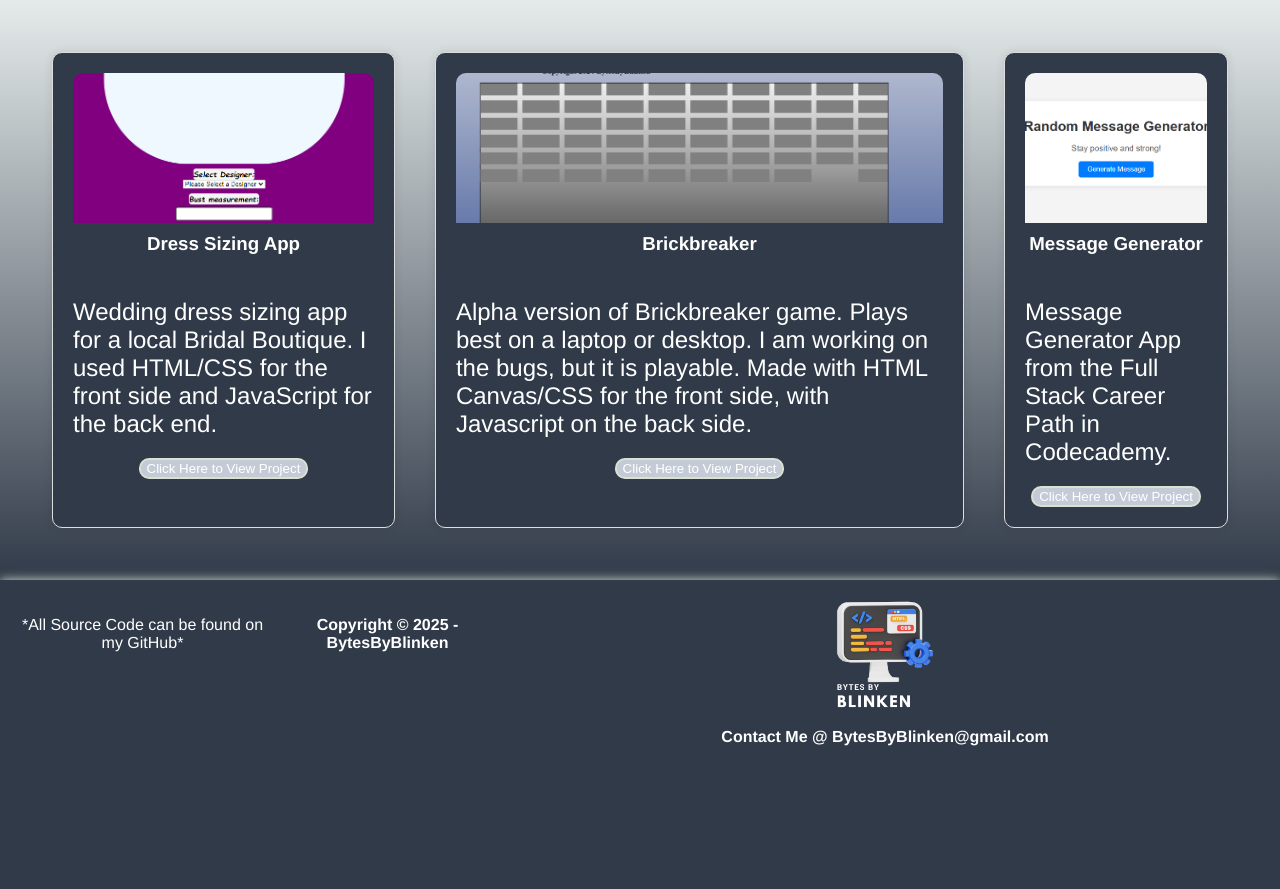
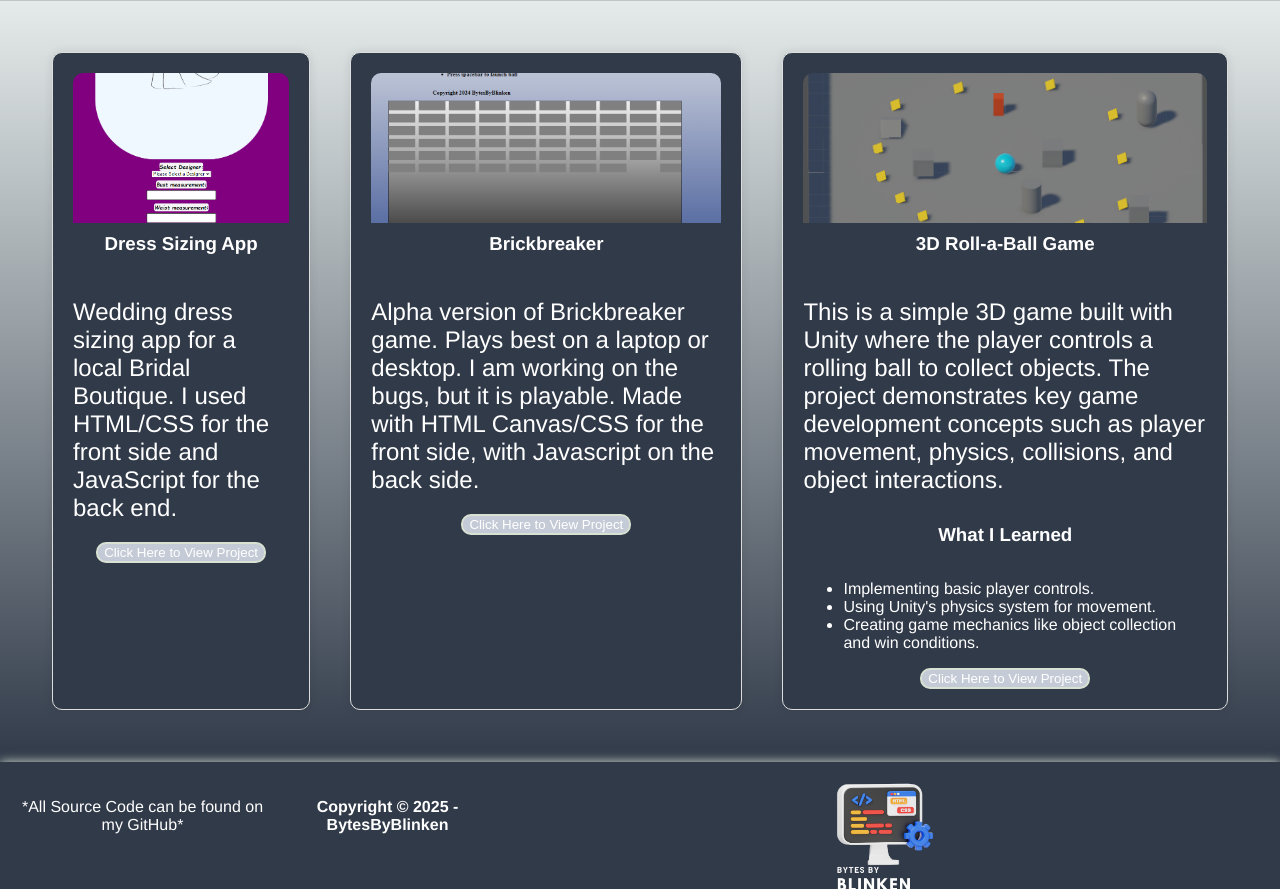
Before and after one commit to ItsHeyBlinken/My-Portfolio, a plain HTML site: page index.html in a window 1280 px wide. Shown: the part 800-1689 px from the top of the page. Before the commit the page ends 1582 px from the top, so only its background shows below. Drawn offline with Linux system fonts and the light colour scheme.

Commit message:
updated portfolio
updated portfolio

```diff
--- a/index.html
+++ b/index.html
@@ -52,10 +52,17 @@
                 <button><a href="./projects/Brick Breaker Game/index.html" target="_blank">Click Here to View Project</a></button>
             </div>
             <div class="project-tile">
-                <img src="./projects/Message Generator/msg gen.png" alt="Mesage Generator">
-                <h3>Message Generator</h3>
-                <p>Message Generator App from the Full Stack Career Path in Codecademy.</p>
-                <button><a href="./projects/Message Generator/index.html" target="_blank">Click Here to View Project</a></button>
+                <img src="./projects/Roll-A-Ball/Roll-a-ball.png" alt="Roll-a-ball game screenshot">
+                <h3>3D Roll-a-Ball Game</h3>
+                <p>This is a simple 3D game built with Unity where the player controls a rolling ball to collect objects.
+                    The project demonstrates key game development concepts such as player movement, physics, collisions, and object interactions.</p>
+                <h3>What I Learned</h3>
+                    <ul>
+                      <li>Implementing basic player controls.</li>
+                      <li>Using Unity's physics system for movement.</li>
+                      <li>Creating game mechanics like object collection and win conditions.</li>
+                    </ul>
+                <button><a href="./projects/Roll-A-Ball/index.html" target="_blank">Click Here to View Project</a></button>
             </div>
         </section>
     </main>
```
Also changed, not shown: projects/Roll-A-Ball/Roll-a-ball.png (added).
